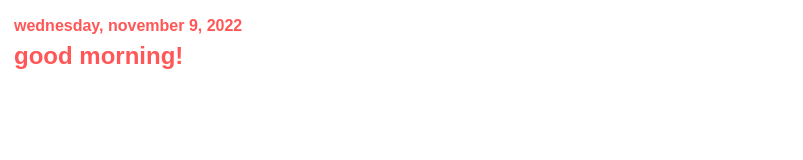
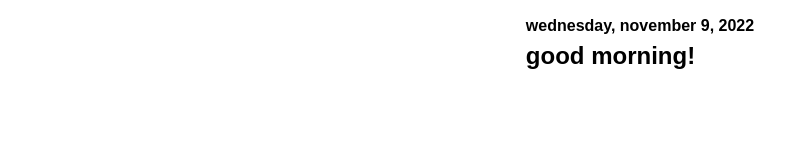
Before and after one commit to KimW1998/notion, a plain HTML site: page index.html in a window 1280 px wide. Shown: the whole page, without its empty margins (0-803 px from the left). Drawn offline with Linux system fonts and the light colour scheme.

Commit message:
changed text color and centered

```diff
--- a/index.html
+++ b/index.html
@@ -6,10 +6,10 @@
         display: flex;
         font-family: sans-serif;
         font-size: 18pt;
-        color: #ff5757;
+        color: black;
         padding: 5px;
         border: 1px solid #ffffff;
-        justify-content: left;
+        justify-content: center;
         line-height: 1.5;
         height:85%;
         font-weight: bold;
```
